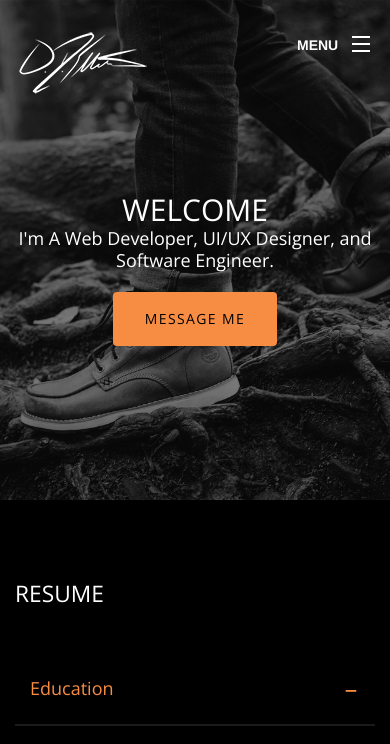
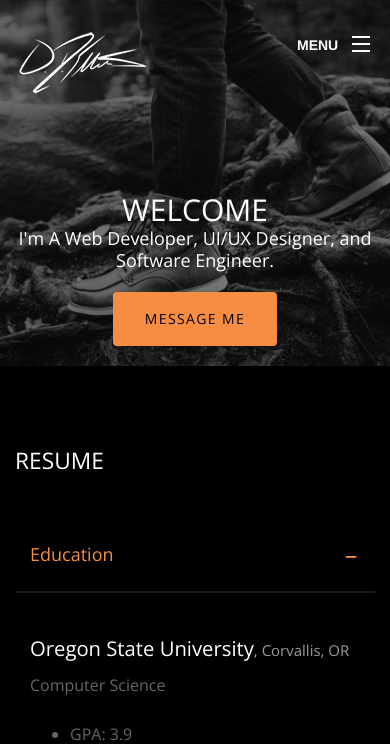
Before and after one commit to rodelliott/rodelliott.github.io, a PHP site: page / in a window 390 px wide. Shown: the top 744 px of the page. Run offline with PHP 8.4, Linux system fonts and the light colour scheme; some web fonts are replaced.

Commit message:
Update style.css

```diff
--- a/css/style.css
+++ b/css/style.css
@@ -1950,14 +1950,14 @@
 
 /* Flexslider override style */
 .slider-height, .flexslider, .flexslider2, .flexslider .slides > li, .flexslider2 .slides > li {
-  height: 800px;
+  height: 100%;
   overflow: hidden;
 }
 
 @media screen and (max-width: 480px) {
   .slider-height, .flexslider, .flexslider2, .flexslider .slides > li, .flexslider2 .slides > li {
     height: inherit;
-    height: 500px;
+    height: 100%;
   }
 }
 
```
